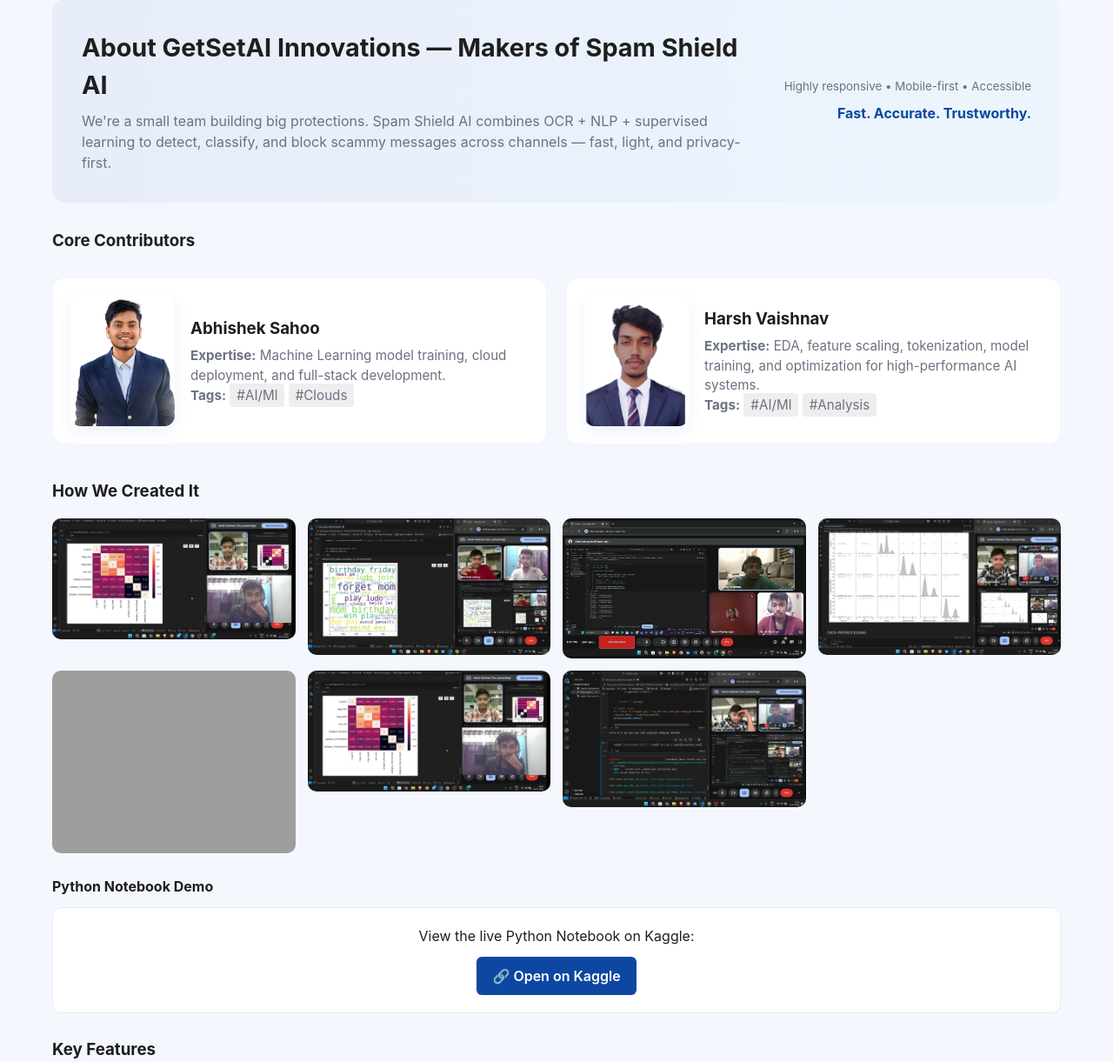
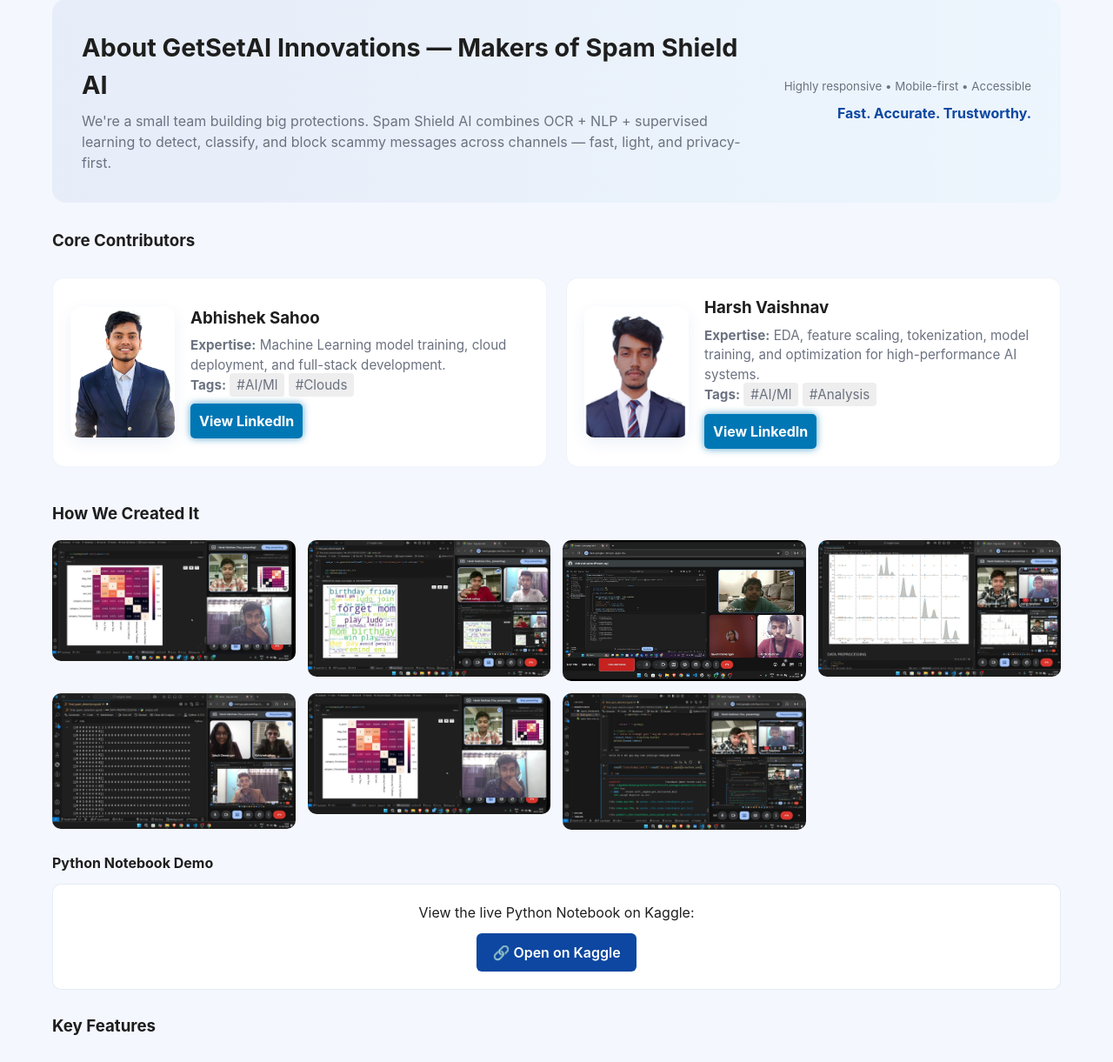
Before and after one commit to abhisheksahoo15/spamdetect, a FastAPI app: page /about in a window 1280 px wide. Shown: the part 117-1338 px from the top of the page at 87% size. Run offline with FastAPI, Linux system fonts and the light colour scheme; some web fonts are replaced; grey boxes are pictures that could not be loaded.

Commit message:
Final Beta Updated

```diff
--- a/templates/about.html
+++ b/templates/about.html
@@ -143,6 +143,25 @@
         width: 100%;
       }
     }
+
+
+
+    .linkedin-btn {
+  margin-top: 10px;
+  display: inline-block;
+  padding: 8px 10px;
+  background: #0077b5;
+  color: white;
+  font-weight: bold;
+  border-radius: 5px;
+  text-decoration: none;
+  box-shadow: 0 0 8px rgba(0, 119, 181, 0.7);
+  transition: all 0.3s ease;
+}
+.linkedin-btn:hover {
+  background: #005582;
+  box-shadow: 0 0 15px rgba(0, 119, 181, 1);
+}
   </style>
 </head>
 <body>
@@ -173,13 +192,22 @@
     <section style="margin-top:30px">
       <h3 style="margin-bottom:12px">Core Contributors</h3>
       <div class="team-grid">
+
 <article class="member">
   <img class="avatar" src="/static/images/abhishek.jpg" alt="Contributor 1">
   <div class="meta">
     <h3>Abhishek Sahoo</h3>
-   <p><strong>Expertise:</strong> Machine Learning model training, cloud deployment, and full-stack development.</p>
-<p><strong>Tags:</strong> <span style="background:#eee; padding:4px 8px; border-radius:4px;">#AI/Ml</span> <span style="background:#eee; padding:4px 8px; border-radius:4px;">#Clouds</span></p>
+    <p><strong>Expertise:</strong> Machine Learning model training, cloud deployment, and full-stack development.</p>
+    <p><strong>Tags:</strong>
+      <span style="background:#eee; padding:4px 8px; border-radius:4px;">#AI/Ml</span>
+      <span style="background:#eee; padding:4px 8px; border-radius:4px;">#Clouds</span>
+    </p>
 
+    <!-- LinkedIn Button -->
+
+    <a href="https://www.linkedin.com/in/abhisheksahoo15" target="_blank" class="linkedin-btn">
+      View LinkedIn
+    </a>
   </div>
 </article>
 
@@ -189,7 +217,13 @@
   <div class="meta">
     <h3>Harsh Vaishnav</h3>
     <p><strong>Expertise:</strong> EDA, feature scaling, tokenization, model training, and optimization for high-performance AI systems.</p>
-<p><strong>Tags:</strong> <span style="background:#eee; padding:4px 8px; border-radius:4px;">#AI/Ml</span> <span style="background:#eee; padding:4px 8px; border-radius:4px;">#Analysis</span></p> </div>
+<p><strong>Tags:</strong> <span style="background:#eee; padding:4px 8px; border-radius:4px;">#AI/Ml</span> <span style="background:#eee; padding:4px 8px; border-radius:4px;">#Analysis</span></p>
+
+<!-- LinkedIn Button -->
+    <a href="https://www.linkedin.com/in/neuralharsh1403" target="_blank" class="linkedin-btn">
+      View LinkedIn
+    </a>
+    </div>
 </article>
       </div>
     </section>
@@ -206,7 +240,7 @@
     <img src="/static/images/build2.jpg" alt="Build Process 2" style="width:100%;border-radius:10px;object-fit:cover">
     <img src="/static/images/build3.jpeg" alt="Build Process 3" style="width:100%;border-radius:10px;object-fit:cover">
     <img src="/static/images/build4.jpg" alt="Build Process 4" style="width:100%;border-radius:10px;object-fit:cover">
-    <img src="/static/images/build5.jpg" alt="Build Process 5" style="width:100%;border-radius:10px;object-fit:cover">
+    <img src="/static/images/build65.jpg" alt="Build Process 5" style="width:100%;border-radius:10px;object-fit:cover">
     <!-- <img src="/static/images/build4.jpg" alt="Build Process 6" style="width:100%;border-radius:10px;object-fit:cover"> -->
     <img src="/static/images/build1.jpg" alt="Build Process 7" style="width:100%;border-radius:10px;object-fit:cover">
     <img src="/static/images/buildfinal.jpg" alt="Build Process 8" style="width:100%;border-radius:10px;object-fit:cover">
```
